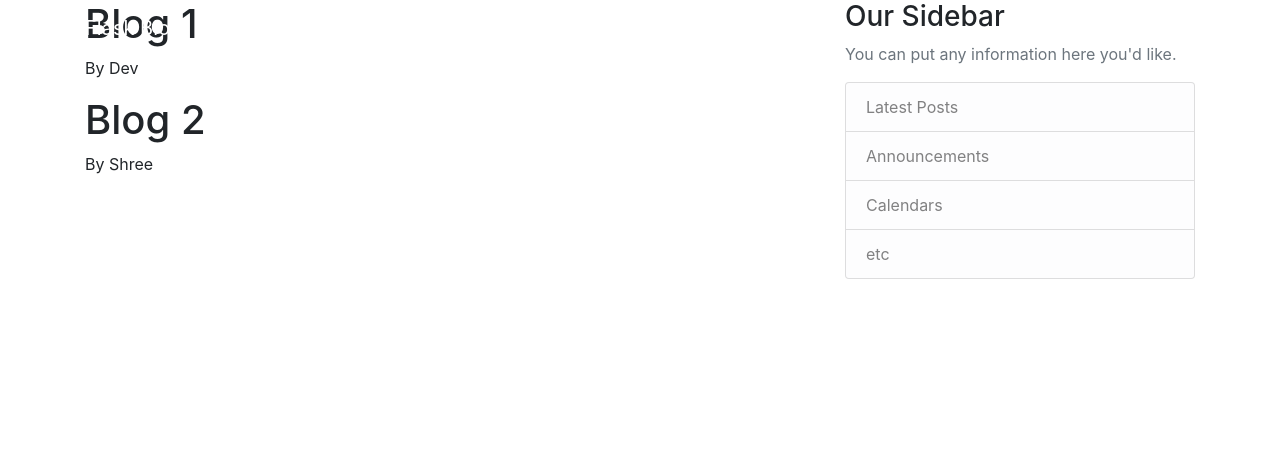
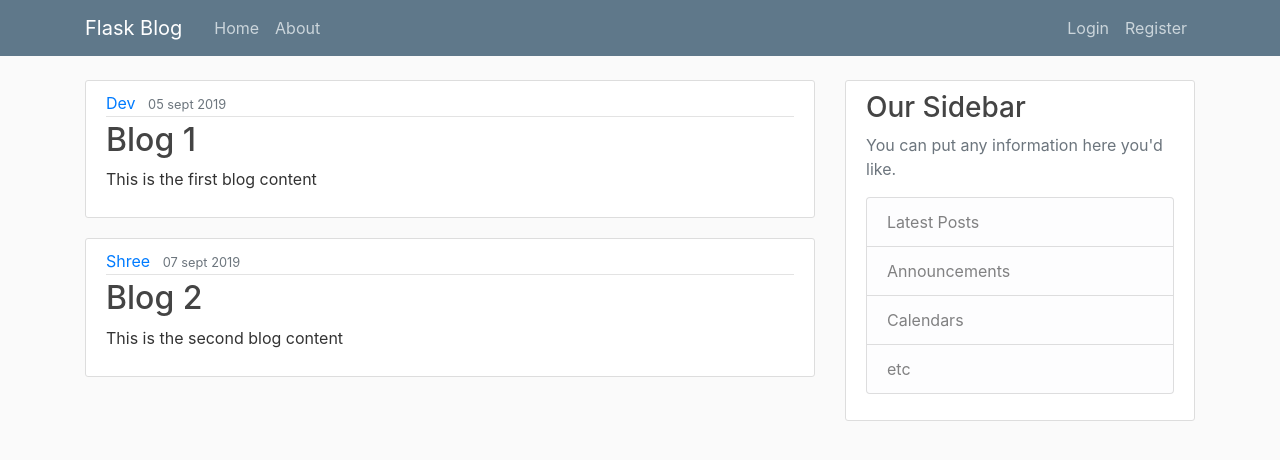
Before and after one commit to DebaPrasad14/Flask_Blog, a Flask app: page / in a window 1280 px wide. Shown: the top 460 px of the page. Run offline with Flask 2, Linux system fonts and the light colour scheme; some libraries are stand-ins or nearby versions.

Commit message:
Adding style to article/blogs

```diff
--- a/flaskblog.py
+++ b/flaskblog.py
@@ -5,11 +5,15 @@ posts = [
 
 	{
 		'author':'Dev',
-		'title':'Blog 1'
+		'title':'Blog 1',
+		'date_posted': '05 sept 2019',
+		'content': 'This is the first blog content'
 	},
 	{
 		'author':'Shree',
-		'title':'Blog 2'
+		'title':'Blog 2',
+		'date_posted': '07 sept 2019',
+		'content': 'This is the second blog content'
 	}
 
 
--- a/templates/home.html
+++ b/templates/home.html
@@ -1,7 +1,15 @@
 {% extends 'layout.html' %}
 {% block content %}
 	{% for post in posts %}
-		<h1>{{ post.title }}</h1>
-		<p> By {{ post.author }}</p>
+		<article class="media content-section">
+		  <div class="media-body">
+		    <div class="article-metadata">
+		      <a class="mr-2" href="#">{{ post.author }}</a>
+		      <small class="text-muted">{{ post.date_posted }}</small>
+		    </div>
+		    <h2><a class="article-title" href="#">{{ post.title }}</a></h2>
+		    <p class="article-content">{{ post.content }}</p>
+		  </div>
+		</article>
 	{% endfor%}
 {% endblock content %}
--- a/templates/layout.html
+++ b/templates/layout.html
@@ -8,6 +8,7 @@
 
     <!-- Bootstrap CSS -->
     <link rel="stylesheet" href="https://maxcdn.bootstrapcdn.com/bootstrap/4.0.0/css/bootstrap.min.css" integrity="sha384-Gn5384xqQ1aoWXA+058RXPxPg6fy4IWvTNh0E263XmFcJlSAwiGgFAW/dAiS6JXm" crossorigin="anonymous">
+    <link rel="stylesheet" type="text/css" href="{{ url_for('static', filename='main.css') }}">
 
 	{% if title %}
 		<title> Flask blog - {{ title }}</title>
```
